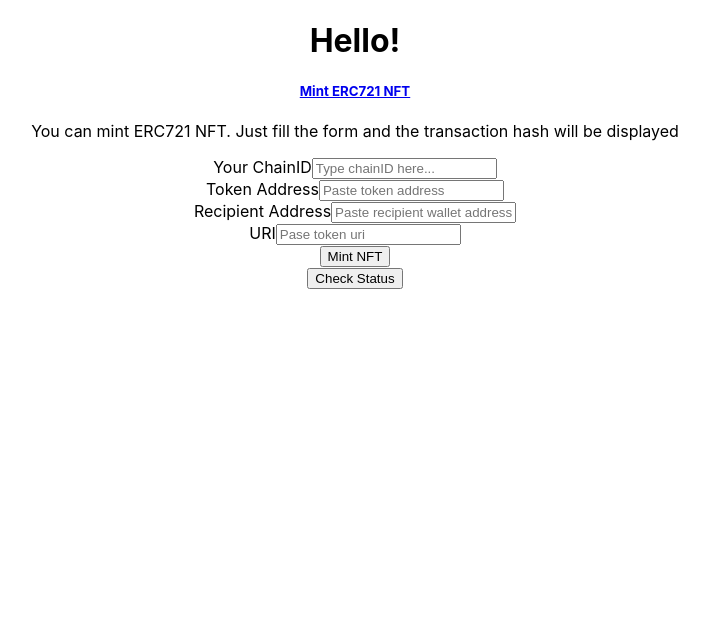
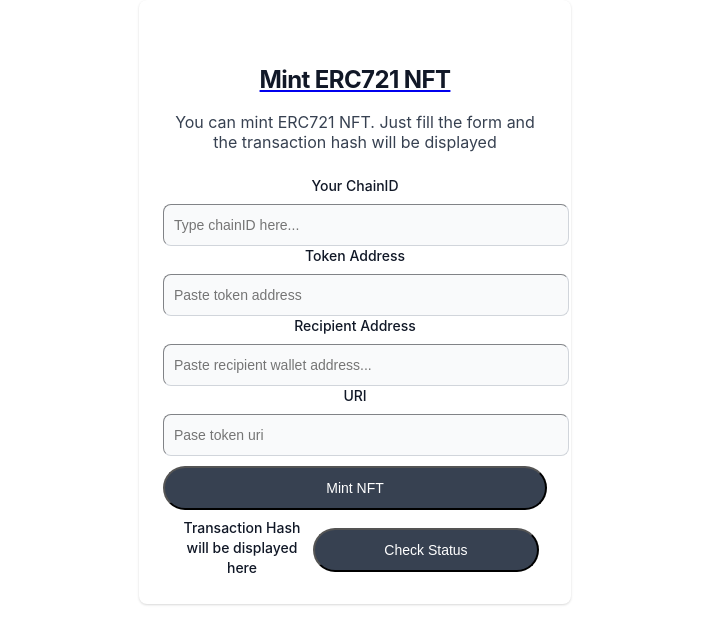
Before and after one commit to casmirconsensys/Huma-ETHDenver2023, a React (Create React App) app in the folder crypto-credit-line/: page / in a window 1280 px wide. Shown: the top 644 px of the page, without its empty margins (285-994 px from the left). Built offline with nearby package versions, Linux system fonts and the light colour scheme.

Commit message:
chore: worked on styling.

```diff
--- a/crypto-credit-line/src/App.js
+++ b/crypto-credit-line/src/App.js
@@ -4,7 +4,6 @@ import Mint from './components/Mint';
 function App() {
   return (
     <div className="App">
-      <h1>Hello!</h1>
       <Mint />
     </div>
   );
--- /dev/null
+++ b/crypto-credit-line/src/components/Mint.css
@@ -0,0 +1,99 @@
+.mint_container {
+    display: inline-flex;
+}
+
+.mint_div {
+    padding: 1.5rem;
+    background-color: #ffffff;
+    max-width: 24rem;
+    border-radius: 0.5rem;
+    border-width: 1px;
+    border-color: #E5E7EB;
+    box-shadow: 0 1px 3px 0 rgba(0, 0, 0, 0.1), 0 1px 2px 0 rgba(0, 0, 0, 0.06);
+}
+
+.mint_h5 {
+    margin-bottom: 0.5rem;
+    color: #111827;
+    font-size: 1.5rem;
+    line-height: 2rem;
+    font-weight: 700;
+    letter-spacing: -0.025em;
+}
+
+.mint_p {
+    margin-bottom: 0.75rem;
+    color: #374151;
+    font-weight: 400;
+}
+
+.mint_form {
+    margin-top: 1rem;
+    margin-top: 1.5rem;
+}
+
+.mint_form_label {
+    display: block;
+    margin-bottom: 0.5rem;
+    color: #111827;
+    font-size: 0.875rem;
+    line-height: 1.25rem;
+    font-weight: 500;
+}
+
+.mint_form_input {
+    display: block;
+    padding: 0.625rem;
+    background-color: #F9FAFB;
+    color: #111827;
+    font-size: 0.875rem;
+    line-height: 1.25rem;
+    width: 100%;
+    border-radius: 0.5rem;
+    border-width: 1px;
+    border-color: #D1D5DB;
+}
+
+.mint_btn {
+    color: #ffffff;
+    background-color: #374151;
+    width: 100%;
+    margin-top: 10px;
+    padding-top: 0.625rem;
+    padding-bottom: 0.625rem;
+    padding-left: 1.25rem;
+    padding-right: 1.25rem;
+    margin-right: 0.5rem;
+    margin-bottom: 0.5rem;
+    font-size: 0.875rem;
+    line-height: 1.25rem;
+    font-weight: 500;
+    text-align: center;
+    border-radius: 9999px;
+}
+
+.mint_btn:hover {
+    background-color: rgb(0, 183, 255);
+}
+
+.mint_btn:focus {
+    outline: none;
+}
+
+.mint_check_container {
+    display: flex;
+    align-items: flex-start;
+}
+
+.mint_check_div {
+    display: flex;
+    align-items: flex-start;
+}
+
+.mint_check_label {
+    margin-left: 0.5rem;
+    color: #111827;
+    font-size: 0.875rem;
+    line-height: 1.25rem;
+    font-weight: 500;
+}
--- a/crypto-credit-line/src/components/Mint.jsx
+++ b/crypto-credit-line/src/components/Mint.jsx
@@ -1,4 +1,5 @@
 import React, {useState} from 'react'
+import './Mint.css'
 import { TransactionService } from '@liquality/wallet-sdk'
 import { MintERC721Request } from '@liquality/wallet-sdk/dist/src/nft/types'
 import {getPrivateKey} from "../utils";
@@ -27,40 +28,40 @@ function Mint(props) {
       }
 
   return (
-    <div>
-        <div>
+    <div className='mint_container'>
+        <div className='mint_div'>
             <a href="https://docs.liquality.io/functions/auth#create-a-wallet"
             target="_blank"
             rel="noreferrer"
             >
-                <h5> Mint ERC721 NFT</h5>
+                <h5 className='mint_h5'> Mint ERC721 NFT</h5>
             </a>
-            <p>You can mint ERC721 NFT. Just fill the form and the transaction hash will be displayed</p>
+            <p className='mint_p'>You can mint ERC721 NFT. Just fill the form and the transaction hash will be displayed</p>
 
-            <form onSubmit={handleSubmit} action="#">
+            <form className='mint_form' onSubmit={handleSubmit} action="#">
                 <div>
-                    <label htmlFor=""> Your ChainID</label>
-                    <input value={chainId} onChange={(e) => setChainId(e.target.value)} id="ChainID" type="number" placeholder='Type chainID here...' required />
+                    <label className='mint_form_label' htmlFor=""> Your ChainID</label>
+                    <input className='mint_form_input' value={chainId} onChange={(e) => setChainId(e.target.value)} id="ChainID" type="number" placeholder='Type chainID here...' required />
                 </div>
                 <div>
-                    <label htmlFor="">Token Address</label>
-                    <input value={contractAddress} onChange={(e) => setContractAddress(e.target.value)} id="address" type="text" placeholder='Paste token address' required/>
+                    <label className='mint_form_label' htmlFor="">Token Address</label>
+                    <input className='mint_form_input' value={contractAddress} onChange={(e) => setContractAddress(e.target.value)} id="address" type="text" placeholder='Paste token address' required/>
                 </div>
                 <div>
-                    <label htmlFor="">Recipient Address</label>
-                    <input value={recipient} onChange={(e) => setRecipient(e.target.value)} id="address" type="text" placeholder='Paste recipient wallet address...' required/>
+                    <label className='mint_form_label' htmlFor="">Recipient Address</label>
+                    <input className='mint_form_input' value={recipient} onChange={(e) => setRecipient(e.target.value)} id="address" type="text" placeholder='Paste recipient wallet address...' required/>
                 </div>
                 <div>
-                    <label htmlFor="">URI</label>
-                    <input value={uri} onChange={(e) => setUri(e.target.value)} id="address" type="text" placeholder='Pase token uri' required/>
+                    <label className='mint_form_label' htmlFor="">URI</label>
+                    <input className='mint_form_input' value={uri} onChange={(e) => setUri(e.target.value)} id="address" type="text" placeholder='Pase token uri' required/>
                 </div>
 
-                <button type='submit'>Mint NFT</button>
+                <button className='mint_btn' type='submit'>Mint NFT</button>
 
-                <div>
-                    <div>
-                        <label htmlFor="">{/* !TransactionHash && 'Transaction Hash will be displayed here' */}</label>
-                        <button onClick={checkStatus} type="button">Check Status</button>
+                <div className='mint_check_container'>
+                    <div className='mint_check_div'>
+                        <label className='mint_check_label' htmlFor="">{ !transactionHash && 'Transaction Hash will be displayed here' } { transactionHash }</label>
+                        <button className='mint_btn' onClick={checkStatus} type="button">Check Status</button>
                     </div>
                 </div>
 
```
